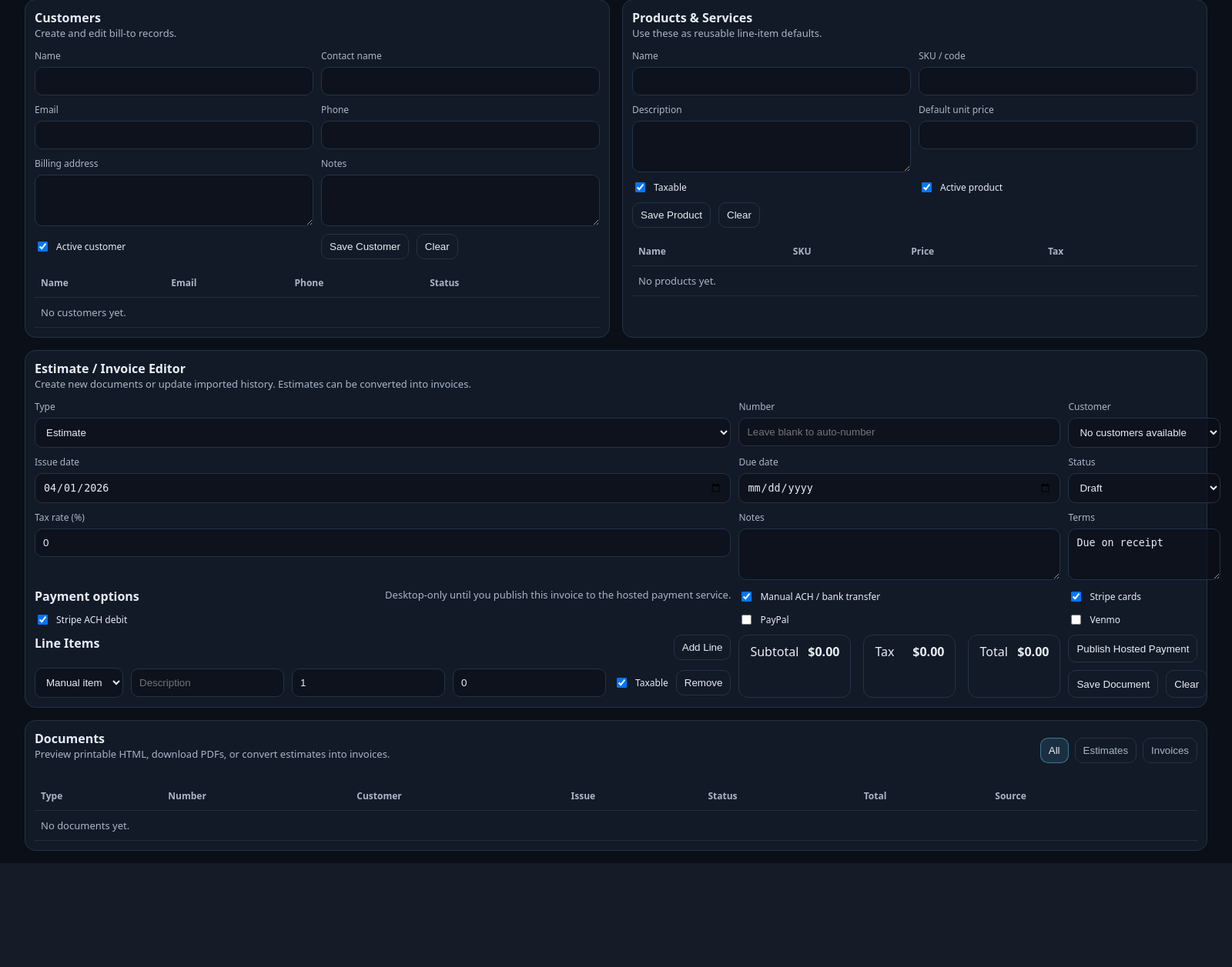
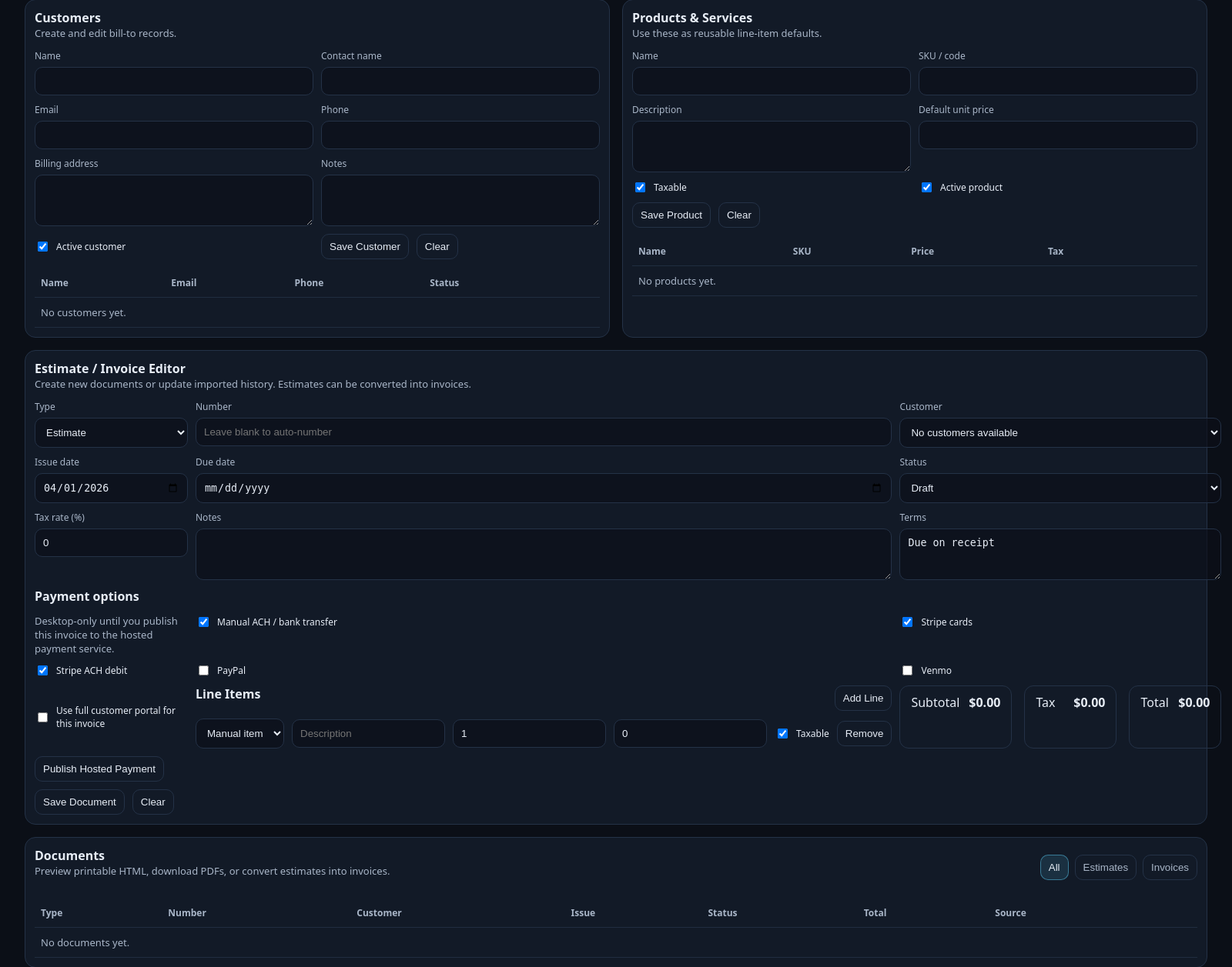
Before and after one commit to ssmithcnc/sbooks, a Flask app: page /business in a window 1600 px wide. Shown: the part 1321-2578 px from the top of the page at 77% size. Before the commit the page ends 2443 px from the top, so only its background shows below. Run offline with Flask 3, Linux system fonts and the light colour scheme; data comes from the database, SQL or seed files in the repository; data that the repository does not hold is empty.

Commit message:
Add per-invoice full portal toggle

```diff
--- a/app.py
+++ b/app.py
@@ -467,6 +467,7 @@ def fetch_document(conn, document_id: int):
     "accept_stripe_ach": bool(doc_value("accept_stripe_ach", 1)),
     "accept_paypal": bool(doc_value("accept_paypal", 0)),
     "accept_venmo": bool(doc_value("accept_venmo", 0)),
+    "use_full_portal": bool(doc_value("use_full_portal", 0)),
     "last_sent_at": doc_value("last_sent_at"),
     "last_sent_to": doc_value("last_sent_to"),
     "last_email_error": doc_value("last_email_error"),
@@ -576,6 +577,7 @@ def build_document_payload(conn, payload: dict, existing: dict | None = None) ->
     "accept_stripe_ach": int(parse_bool(payload.get("accept_stripe_ach", (existing or {}).get("accept_stripe_ach", settings.get("default_accept_stripe_ach", "1"))), True)),
     "accept_paypal": int(parse_bool(payload.get("accept_paypal", (existing or {}).get("accept_paypal", settings.get("default_accept_paypal", "0"))), False)),
     "accept_venmo": int(parse_bool(payload.get("accept_venmo", (existing or {}).get("accept_venmo", settings.get("default_accept_venmo", "0"))), False)),
+    "use_full_portal": int(parse_bool(payload.get("use_full_portal", (existing or {}).get("use_full_portal", 0)), False)),
     "lines": lines,
   }
 
@@ -608,6 +610,7 @@ def save_document(conn, payload: dict, document_id: int | None = None) -> int:
     "accept_stripe_ach": doc["accept_stripe_ach"],
     "accept_paypal": doc["accept_paypal"],
     "accept_venmo": doc["accept_venmo"],
+    "use_full_portal": doc["use_full_portal"],
     "converted_from_document_id": doc["converted_from_document_id"],
   }
   persisted_values = {key: value for key, value in base_values.items() if key in available_columns}
@@ -1435,6 +1438,7 @@ def publish_invoice_to_hosted_payments(conn, document: dict, settings: dict) ->
       "terms": document.get("terms") or "",
       "notes": document.get("notes") or "",
       "payment_url": payment_page_url,
+      "use_full_portal": bool(document.get("use_full_portal")),
       "line_items": [
         {
           "description": line.get("description") or "",
@@ -2199,6 +2203,7 @@ def list_documents():
       "accept_stripe_ach": "1",
       "accept_paypal": "0",
       "accept_venmo": "0",
+      "use_full_portal": "0",
       "last_sent_at": "NULL",
       "last_sent_to": "NULL",
     }
@@ -2243,6 +2248,7 @@ def list_documents():
       "accept_stripe_ach": bool(row["accept_stripe_ach"]) if "accept_stripe_ach" in row.keys() else True,
       "accept_paypal": bool(row["accept_paypal"]) if "accept_paypal" in row.keys() else False,
       "accept_venmo": bool(row["accept_venmo"]) if "accept_venmo" in row.keys() else False,
+      "use_full_portal": bool(row["use_full_portal"]) if "use_full_portal" in row.keys() else False,
       "last_sent_at": row["last_sent_at"] if "last_sent_at" in row.keys() else None,
       "last_sent_to": row["last_sent_to"] if "last_sent_to" in row.keys() else None,
     })
--- a/db.py
+++ b/db.py
@@ -160,6 +160,7 @@ CREATE TABLE IF NOT EXISTS documents (
   accept_stripe_ach INTEGER NOT NULL DEFAULT 1,
   accept_paypal INTEGER NOT NULL DEFAULT 0,
   accept_venmo INTEGER NOT NULL DEFAULT 0,
+  use_full_portal INTEGER NOT NULL DEFAULT 0,
   last_sent_at TEXT,
   last_sent_to TEXT,
   last_email_error TEXT,
@@ -389,6 +390,8 @@ def migrate_db(conn):
       conn.execute("ALTER TABLE documents ADD COLUMN accept_paypal INTEGER NOT NULL DEFAULT 0")
     if "accept_venmo" not in cols:
       conn.execute("ALTER TABLE documents ADD COLUMN accept_venmo INTEGER NOT NULL DEFAULT 0")
+    if "use_full_portal" not in cols:
+      conn.execute("ALTER TABLE documents ADD COLUMN use_full_portal INTEGER NOT NULL DEFAULT 0")
     if "last_sent_at" not in cols:
       conn.execute("ALTER TABLE documents ADD COLUMN last_sent_at TEXT")
     if "last_sent_to" not in cols:
--- a/static/business.js
+++ b/static/business.js
@@ -303,6 +303,7 @@ function resetDocumentForm() {
     accept_stripe_ach: asCheckedValue(state.settings.default_accept_stripe_ach),
     accept_paypal: asCheckedValue(state.settings.default_accept_paypal),
     accept_venmo: asCheckedValue(state.settings.default_accept_venmo),
+    use_full_portal: false,
   });
   $("#documentPaymentSyncMeta").textContent = documentPaymentSyncMeta(null);
   renderDocumentLines([emptyLine()]);
@@ -502,6 +503,7 @@ async function editDocument(id) {
     accept_stripe_ach: document.accept_stripe_ach,
     accept_paypal: document.accept_paypal,
     accept_venmo: document.accept_venmo,
+    use_full_portal: document.use_full_portal,
   });
   $("#documentPaymentSyncMeta").textContent = documentPaymentSyncMeta(document);
   renderDocumentLines(document.lines || [emptyLine()]);
--- a/templates/business.html
+++ b/templates/business.html
@@ -331,6 +331,10 @@
           <input type="checkbox" name="accept_venmo" />
           <span>Venmo</span>
         </label>
+        <label class="checkboxline">
+          <input type="checkbox" name="use_full_portal" />
+          <span>Use full customer portal for this invoice</span>
+        </label>
         <div class="full">
           <div class="panel-row">
             <b>Line Items</b>
```
Also changed, not shown: hosted-payments/app/invoice/[publicId]/page.tsx (+8 -6 lines).
